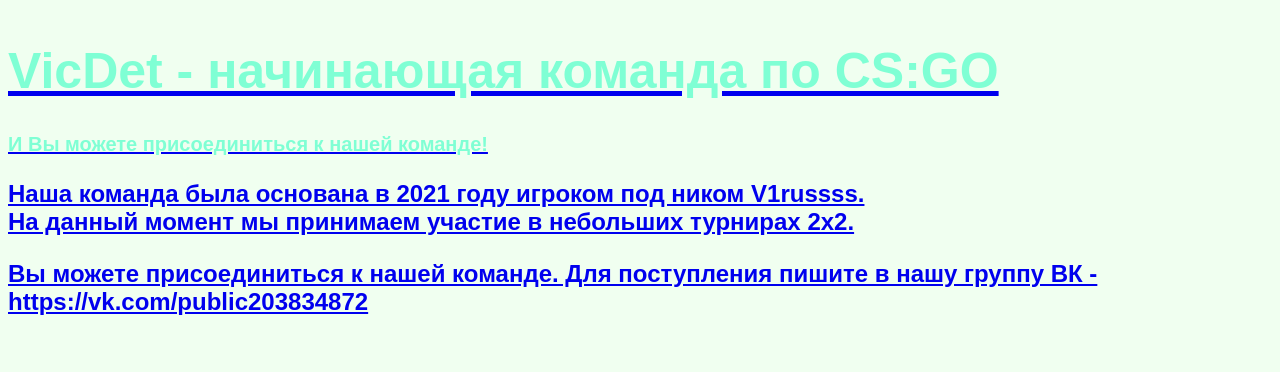
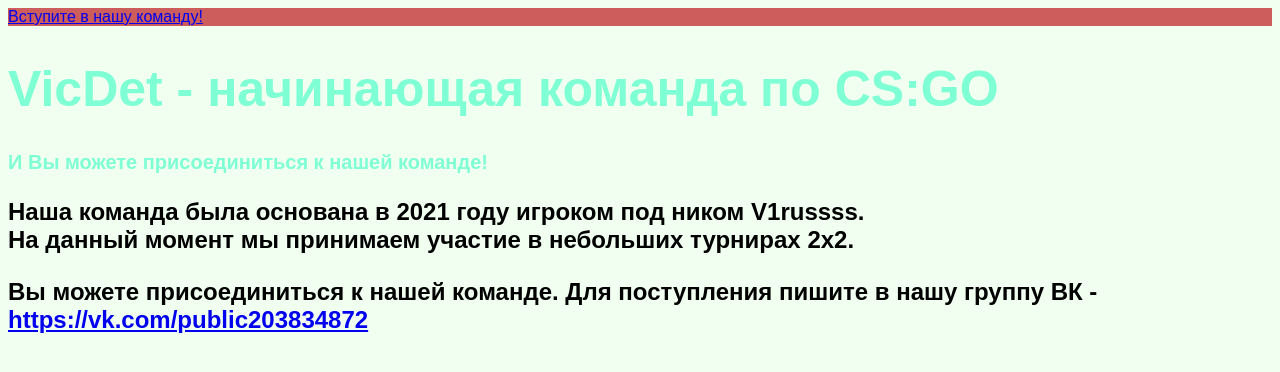
Before and after one commit to Gusssi/VicDet-team, a plain HTML site: page index.html in a window 1280 px wide. Drawn offline with Linux system fonts and the light colour scheme.

Commit message:
Update index.html

```diff
--- a/index.html
+++ b/index.html
@@ -2,8 +2,7 @@
   <title>VicDet - CS:GO </title>
   <body style="font-family:sans-serif; background:Honeydew">
     <header style="background-color:IndianRed; color:lightblue; size="40px">
-      <img scr="https://s-cdn.sportbox.ru/images/styles/upload/fp_fotos/22/91/d815718cb0c678463c61276440025c00598b606041e1b103979205.jpg" weight:40px; width:40px>
-      <a href="#clan"Вступите в нашу команду!</a>
+      <a href="#clan">Вступите в нашу команду!</a>
     </header>
      <main>
                      <h1 style="color:Aquamarine; font-size:50px">VicDet - начинающая команда по CS:GO</h1>
```
